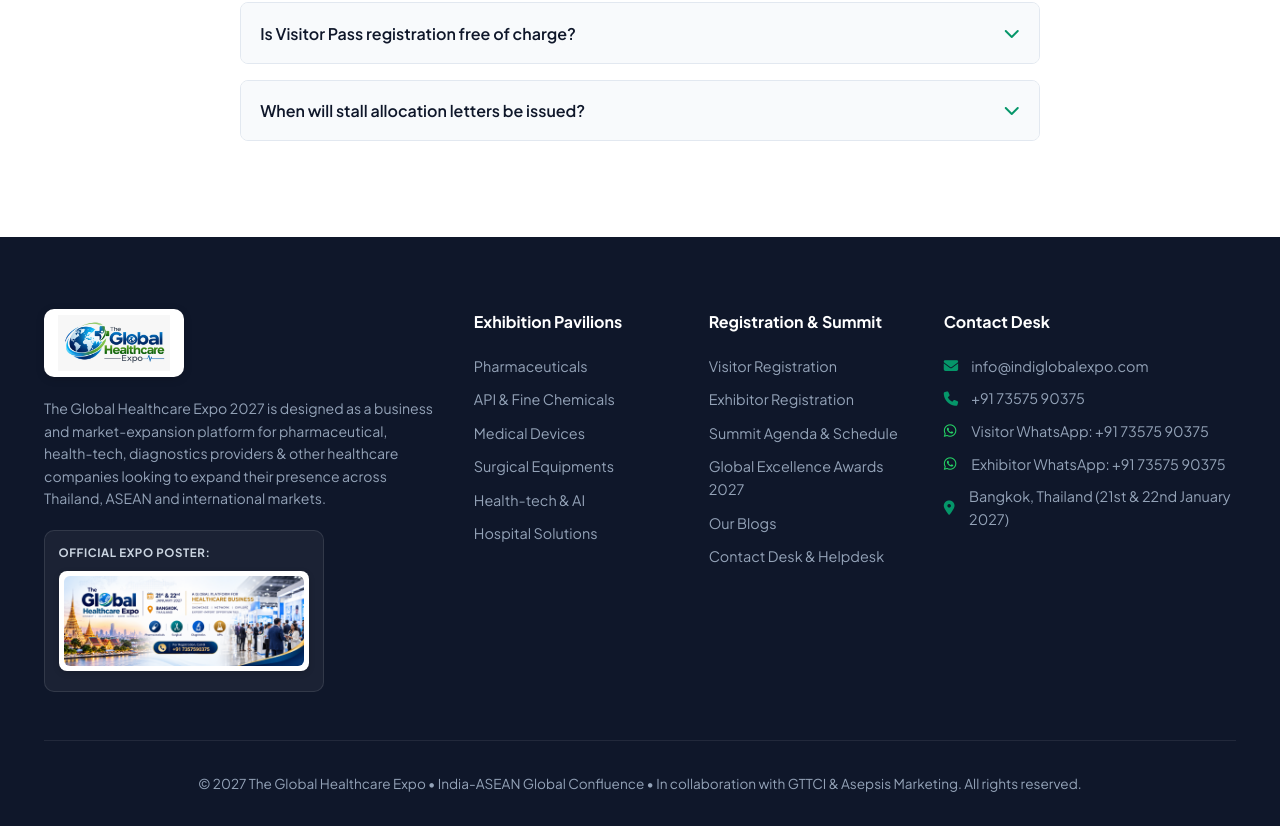
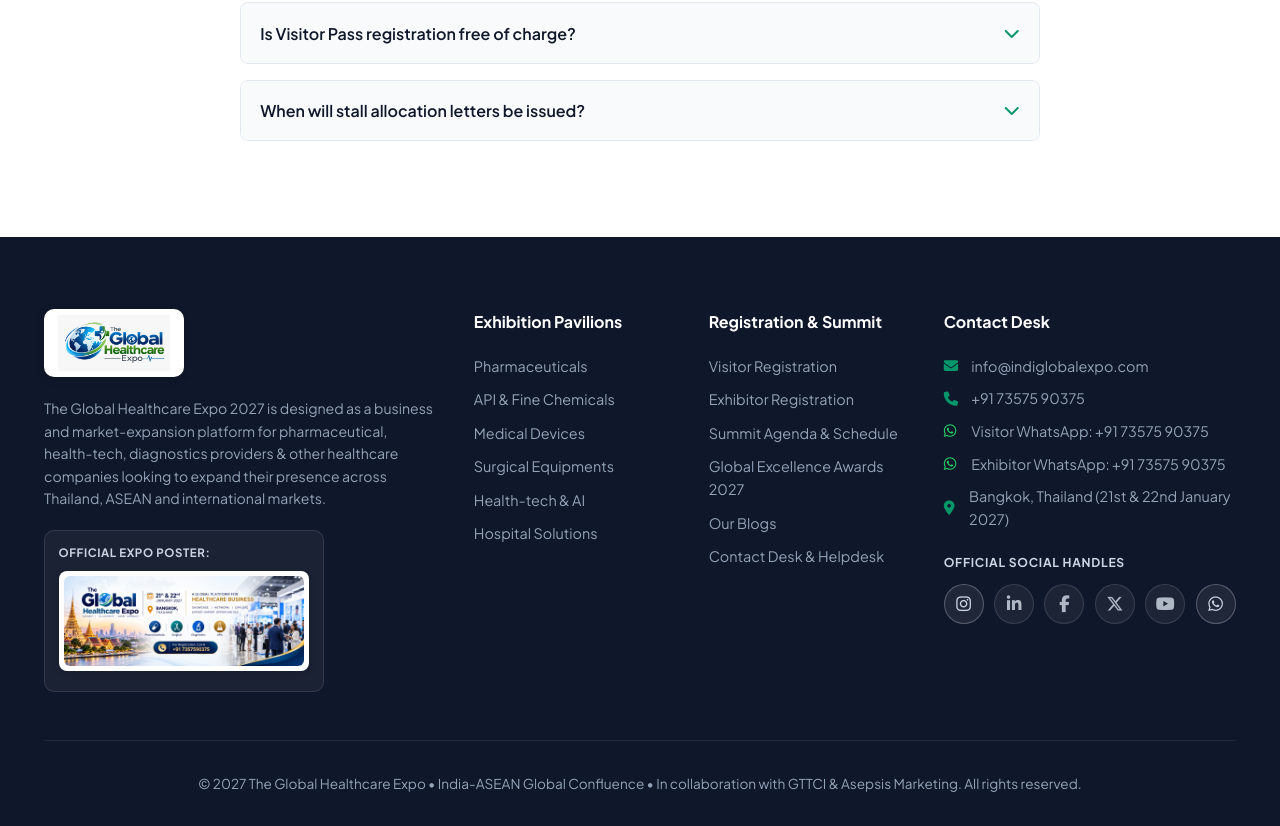
Before and after one commit to Saatvik420/healthcare-expo, a React (Vite) app: page / in a window 1280 px wide. Shown: the part 8308-9134 px from the top of the page. Built offline with nearby package versions, Linux system fonts and the light colour scheme; no server answers.

Commit message:
feat(footer): add social media icons and configuration with official Instagram link

```diff
--- a/src/components/Footer.jsx
+++ b/src/components/Footer.jsx
@@ -4,8 +4,85 @@
 import posterImg from '../assets/poster.png';
 import { CONTACT_CONFIG, getWhatsAppUrl } from '../config/contactConfig';
 
+// =============================================================================
+// SOCIAL MEDIA HANDLES CONFIGURATION
+// 👉 Paste your social profile links in the fields below between the quotes:
+// (Instagram is already set with your provided active link)
+// =============================================================================
+export const FOOTER_SOCIAL_LINKS = {
+  // 1. Instagram (Active link provided)
+  instagram: 'https://www.instagram.com/theglobalhealthcareexpo?psln=NTViZnFpbWtzem9x',
+
+  // 2. LinkedIn (Paste your LinkedIn link below between quotes)
+  linkedin: '', // <-- PASTE LINKEDIN LINK HERE (e.g. 'https://www.linkedin.com/company/theglobalhealthcareexpo')
+
+  // 3. Facebook (Paste your Facebook link below between quotes)
+  facebook: '', // <-- PASTE FACEBOOK LINK HERE (e.g. 'https://www.facebook.com/theglobalhealthcareexpo')
+
+  // 4. X / Twitter (Paste your X link below between quotes)
+  twitter: '', // <-- PASTE X / TWITTER LINK HERE (e.g. 'https://x.com/theglobalhealthcareexpo')
+
+  // 5. YouTube (Paste your YouTube channel link below between quotes)
+  youtube: '', // <-- PASTE YOUTUBE LINK HERE (e.g. 'https://www.youtube.com/@theglobalhealthcareexpo')
+
+  // 6. WhatsApp Channel / Direct Link (Optional)
+  whatsapp: '', // <-- PASTE WHATSAPP LINK HERE (leave blank for default visitor chat)
+};
+
 export default function Footer() {
   const { isAdmin } = useAuth();
+
+  // Combine configuration from contactConfig and local config
+  const socialConfig = {
+    ...CONTACT_CONFIG.social,
+    ...FOOTER_SOCIAL_LINKS,
+  };
+
+  const socialItems = [
+    {
+      id: 'instagram',
+      name: 'Instagram',
+      icon: 'fa-brands fa-instagram',
+      url: socialConfig.instagram || 'https://www.instagram.com/theglobalhealthcareexpo?psln=NTViZnFpbWtzem9x',
+      ariaLabel: 'Official Instagram Handle',
+    },
+    {
+      id: 'linkedin',
+      name: 'LinkedIn',
+      icon: 'fa-brands fa-linkedin-in',
+      url: socialConfig.linkedin || '',
+      ariaLabel: 'Official LinkedIn Page',
+    },
+    {
+      id: 'facebook',
+      name: 'Facebook',
+      icon: 'fa-brands fa-facebook-f',
+      url: socialConfig.facebook || '',
+      ariaLabel: 'Official Facebook Page',
+    },
+    {
+      id: 'twitter',
+      name: 'X (Twitter)',
+      icon: 'fa-brands fa-x-twitter',
+      url: socialConfig.twitter || '',
+      ariaLabel: 'Official X (Twitter) Account',
+    },
+    {
+      id: 'youtube',
+      name: 'YouTube',
+      icon: 'fa-brands fa-youtube',
+      url: socialConfig.youtube || '',
+      ariaLabel: 'Official YouTube Channel',
+    },
+    {
+      id: 'whatsapp',
+      name: 'WhatsApp',
+      icon: 'fa-brands fa-whatsapp',
+      url: socialConfig.whatsapp || getWhatsAppUrl('visitor'),
+      ariaLabel: 'Official WhatsApp Helpdesk',
+    },
+  ];
+
   return (
     <footer>
       <div className="container">
@@ -129,6 +206,34 @@
               <i className="fa-solid fa-location-dot"></i>
               <span>Bangkok, Thailand (21st &amp; 22nd January 2027)</span>
             </div>
+
+            {/* Official Social Handles */}
+            <div className="footer-social-wrap">
+              <span className="footer-social-caption">Official Social Handles</span>
+              <div className="footer-social-icons">
+                {socialItems.map((item) => {
+                  const hasLink = Boolean(item.url && item.url.trim() !== '' && item.url.trim() !== '#');
+                  return (
+                    <a
+                      key={item.id}
+                      href={hasLink ? item.url : '#'}
+                      target={hasLink ? '_blank' : undefined}
+                      rel={hasLink ? 'noopener noreferrer' : undefined}
+                      className={`footer-social-icon-btn footer-social-${item.id} ${hasLink ? 'is-configured' : 'is-placeholder'}`}
+                      aria-label={item.ariaLabel}
+                      title={hasLink ? `${item.name}: ${item.url}` : `${item.name} (Coming Soon - paste your link in config)`}
+                      onClick={(e) => {
+                        if (!hasLink) {
+                          e.preventDefault();
+                        }
+                      }}
+                    >
+                      <i className={item.icon}></i>
+                    </a>
+                  );
+                })}
+              </div>
+            </div>
           </div>
         </div>
 
--- a/src/config/contactConfig.js
+++ b/src/config/contactConfig.js
@@ -33,6 +33,31 @@
     exhibitorEmail: 'info@indiglobalexpo.com',
     venue: 'Bangkok, Thailand',
     officeAddress: 'C/O GTTCI, Areness House, 5, Sardar Patel Marg, Diplomatic Enclave, Chanakyapuri, New Delhi - 110021',
+  },
+
+  // Official Social Media Handles
+  // =========================================================================
+  // Instagram is already configured with your active link.
+  // Paste your links for other platforms in the quotes below:
+  // =========================================================================
+  social: {
+    // 1. Official Instagram (Active link)
+    instagram: 'https://www.instagram.com/theglobalhealthcareexpo?psln=NTViZnFpbWtzem9x',
+
+    // 2. Official LinkedIn
+    linkedin: '', // <-- PASTE YOUR LINKEDIN LINK HERE (e.g. 'https://www.linkedin.com/company/...')
+
+    // 3. Official Facebook
+    facebook: '', // <-- PASTE YOUR FACEBOOK LINK HERE (e.g. 'https://www.facebook.com/...')
+
+    // 4. Official X / Twitter
+    twitter: '', // <-- PASTE YOUR X (TWITTER) LINK HERE (e.g. 'https://x.com/...')
+
+    // 5. Official YouTube
+    youtube: '', // <-- PASTE YOUR YOUTUBE CHANNEL LINK HERE (e.g. 'https://www.youtube.com/@...')
+
+    // 6. Official WhatsApp
+    whatsapp: '', // <-- PASTE YOUR WHATSAPP LINK/CHANNEL HERE (leave empty for default visitor chat)
   },
 };
 
```
Also changed, not shown: src/App.css.
